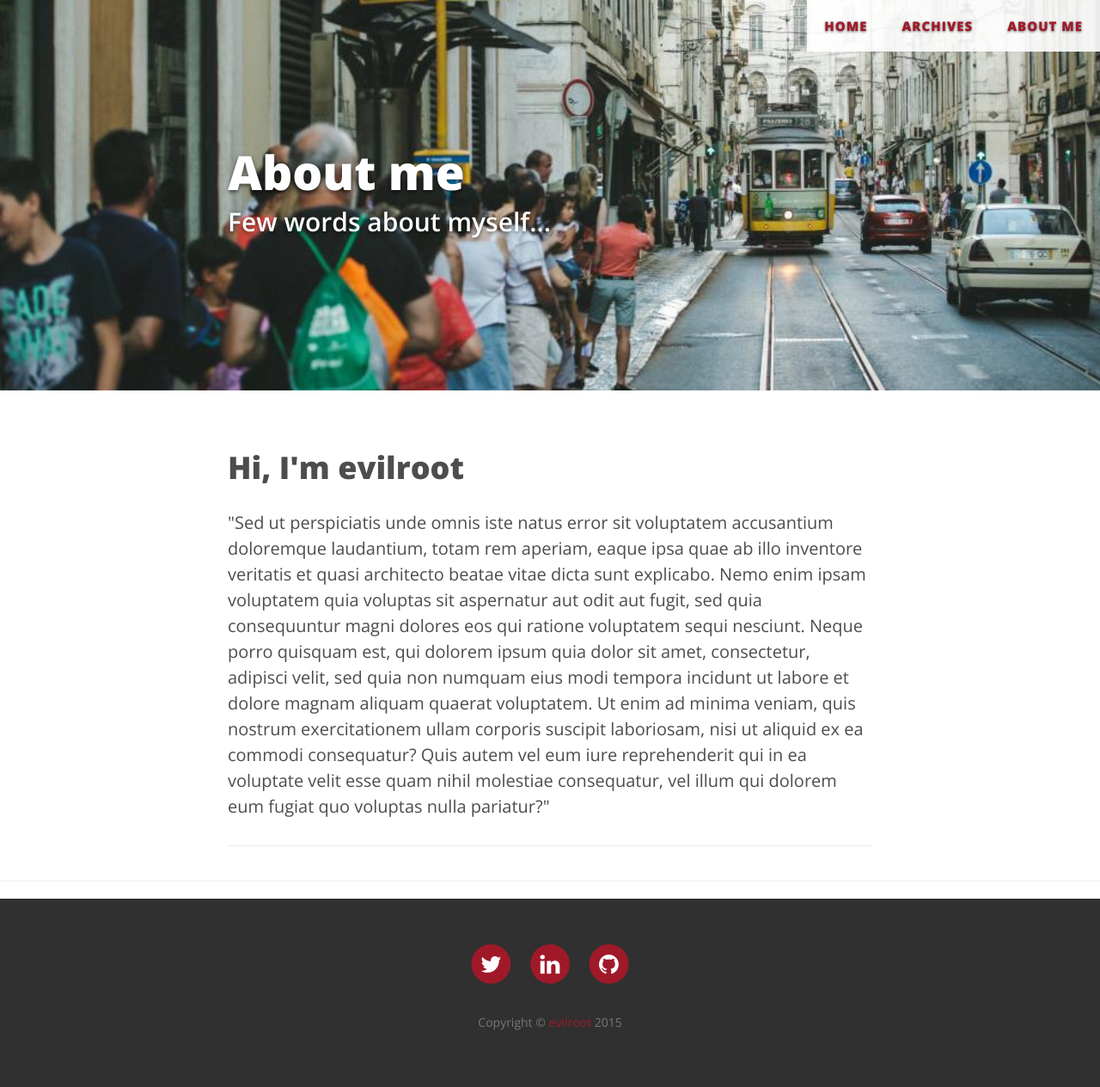
After one commit to evilr00t/djangoblog, a Django app: page /about-me/ in a window 1280 px wide. The commit adds this page. Shown: the whole page at 86% size. Run offline with Django 3.2, Linux system fonts and the light colour scheme; style sheets or scripts are compiled from the project's sources; some libraries are stand-ins or nearby versions.

Commit message:
new page - about-me

```diff
--- a/eblog/urls.py
+++ b/eblog/urls.py
@@ -6,4 +6,5 @@ urlpatterns = patterns(
     url(r'^$', views.BlogIndex.as_view(), name="index"),
     url(r'^feed/$', feed.LatestPosts(), name="feed"),
     url(r'^post/(?P<slug>\S+)$', views.BlogDetail.as_view(), name="entry_detail"),
+    url(r'^about-me/$', views.AboutMe.as_view(), name='about-me'),
 )
--- a/eblog/views.py
+++ b/eblog/views.py
@@ -9,3 +9,6 @@ class BlogIndex(generic.ListView):
 class BlogDetail(generic.DetailView):
     model = models.Entry
     template_name = "post.html"
+
+class AboutMe(generic.TemplateView):
+    template_name = "aboutme.html"
--- a/static/less/clean-blog.less
+++ b/static/less/clean-blog.less
@@ -57,6 +57,7 @@ hr.small {
 // Navigation
 
 .navbar-custom {
+	text-shadow: 0 1px 3px rgba(0,0,0,0.6);
 	position: absolute;
 	top: 0;
 	left: 0;
@@ -70,7 +71,7 @@ hr.small {
 		li {
 			a {
 				text-transform: uppercase;
-				font-size: 12px;
+				font-size: 15px;
 				font-weight: 800;
 				letter-spacing: 1px;
 			}
@@ -90,10 +91,12 @@ hr.small {
 		.nav {
 			li {
 				a {
+					background: fade(white,90%);
 					color: @link;
 					padding: 20px;
 					&:hover,
 					&:focus {
+						background: fade(white,90%);
 						color: lighten(@link, 20%);
 					}
 				}
--- /dev/null
+++ b/templates/aboutme.html
@@ -0,0 +1,31 @@
+{% extends "base.html" %}
+{% load django_markdown %}
+{% block header %}
+
+    <!-- Page Header -->
+    <!-- Set your background image for this header on the line below. -->
+    <header class="intro-header" style="background-image: url(/static/img/about-me.jpg)">
+        <div class="container">
+            <div class="row">
+                <div class="col-lg-8 col-lg-offset-2 col-md-10 col-md-offset-1">
+                    <div class="post-heading">
+                        <h1>About me</h1>
+                        <h2 class="subheading">Few words about myself...</h2>
+                    </div>
+                </div>
+            </div>
+        </div>
+    </header>
+{% endblock %}
+
+{% block blog_entries %}
+
+<h1>Hi, I'm evilroot</h1>
+
+<p>
+  "Sed ut perspiciatis unde omnis iste natus error sit voluptatem accusantium doloremque laudantium, totam rem aperiam, eaque ipsa quae ab illo inventore veritatis et quasi architecto beatae vitae dicta sunt explicabo. Nemo enim ipsam voluptatem quia voluptas sit aspernatur aut odit aut fugit, sed quia consequuntur magni dolores eos qui ratione voluptatem sequi nesciunt. Neque porro quisquam est, qui dolorem ipsum quia dolor sit amet, consectetur, adipisci velit, sed quia non numquam eius modi tempora incidunt ut labore et dolore magnam aliquam quaerat voluptatem. Ut enim ad minima veniam, quis nostrum exercitationem ullam corporis suscipit laboriosam, nisi ut aliquid ex ea commodi consequatur? Quis autem vel eum iure reprehenderit qui in ea voluptate velit esse quam nihil molestiae consequatur, vel illum qui dolorem eum fugiat quo voluptas nulla pariatur?"
+
+
+</p>
+  <hr>
+{% endblock %}
--- a/templates/base.html
+++ b/templates/base.html
@@ -52,16 +52,13 @@
             <div class="collapse navbar-collapse" id="bs-example-navbar-collapse-1">
                 <ul class="nav navbar-nav navbar-right">
                     <li>
-                        <a href="index.html">Home</a>
+                        <a href="/">Home</a>
                     </li>
                     <li>
-                        <a href="about.html">About</a>
+                        <a href="/archives">Archives</a>
                     </li>
                     <li>
-                        <a href="post.html">Sample Post</a>
-                    </li>
-                    <li>
-                        <a href="contact.html">Contact</a>
+                        <a href="/about-me">About me</a>
                     </li>
                 </ul>
             </div>
@@ -98,12 +95,6 @@
 
 {% endblock %}
 
-                <!-- Pager -->
-                <ul class="pager">
-                    <li class="next">
-                        <a href="#">Older Posts &rarr;</a>
-                    </li>
-                </ul>
             </div>
         </div>
     </div>
--- a/templates/home.html
+++ b/templates/home.html
@@ -11,4 +11,9 @@
                 </div>
                 <hr>
 {% endfor %}
+<ul class="pager">
+    <li class="next">
+        <a href="#">Older Posts &rarr;</a>
+    </li>
+</ul>
 {% endblock %}
```
Also changed, not shown: static/img/about-me.jpg (added).
